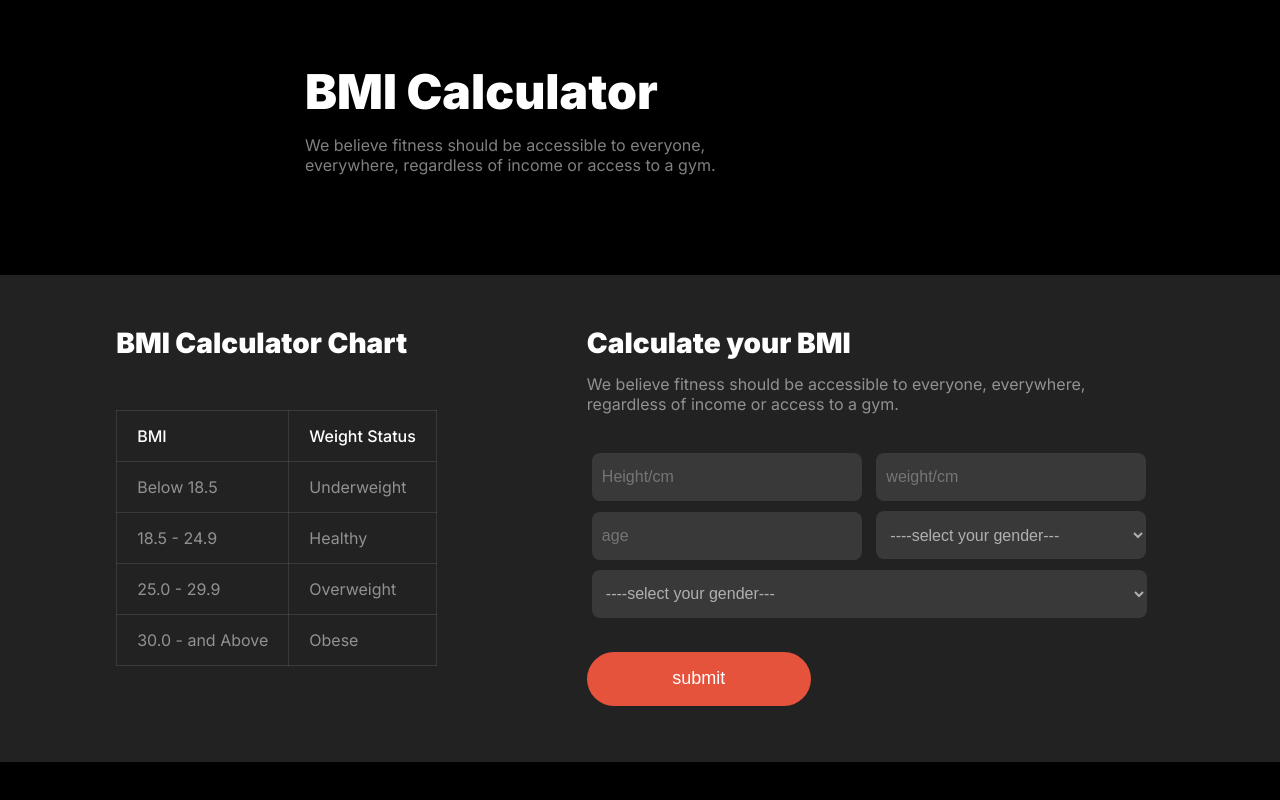
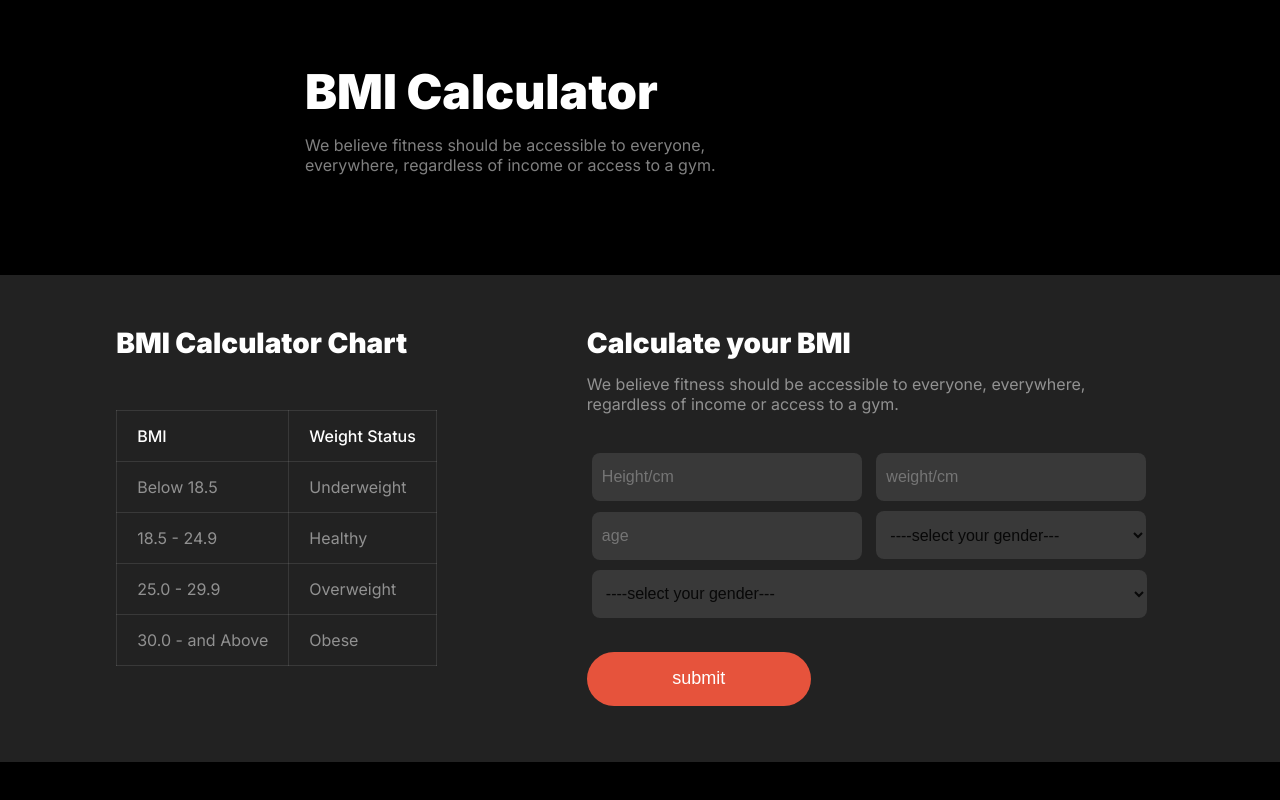
Before and after one commit to RaselMridha792/assignment-2-fitness-websites, a plain HTML site: page index.html in a window 1280 px wide. Shown: the part 2476-3276 px from the top of the page. Drawn offline with Linux system fonts and the light colour scheme.

Commit message:
improvising some css on bmi section

```diff
--- a/style.css
+++ b/style.css
@@ -429,7 +429,7 @@ td {
 
 .bmi-second-side input,
 select {
-    color: rgba(255, 255, 255, 0.6);
+    color: rgb(8, 8, 8);
     font-size: 16px;
     font-weight: 400;
     padding: 10px;
```
